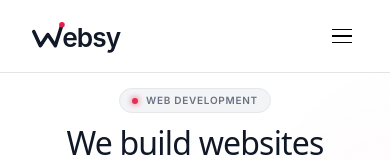
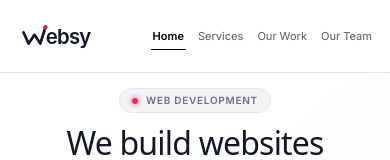
Before and after one commit to mahunn/Websy-Agentic, a Next.js app: page / in a window 390 px wide. Shown: the top 160 px of the page. Built offline with nearby package versions, Linux system fonts and the light colour scheme.

Commit message:
feat(navigation): render all links inline on mobile, removing collapsible hamburger menu

```diff
--- a/components/Navbar.tsx
+++ b/components/Navbar.tsx
@@ -6,6 +6,7 @@ import { usePathname } from 'next/navigation';
 import Image from 'next/image';
 
 const navLinks = [
+  { label: 'Home', href: '/' },
   { label: 'Services', href: '/services' },
   { label: 'Our Work', href: '/work' },
   { label: 'Our Team', href: '/about' },
@@ -13,7 +14,6 @@ const navLinks = [
 
 export default function Navbar() {
   const pathname = usePathname();
-  const [isOpen, setIsOpen] = useState(false);
   const [scrolled, setScrolled] = useState(false);
 
   useEffect(() => {
@@ -45,13 +45,13 @@ export default function Navbar() {
       }`}
     >
       <nav
-        className="pointer-events-auto max-w-7xl mx-auto px-6 md:px-8 h-[72px] flex items-center justify-between"
+        className="pointer-events-auto max-w-7xl mx-auto px-4 sm:px-6 md:px-8 h-[72px] flex items-center justify-between gap-3 sm:gap-4"
         aria-label="Primary navigation"
       >
         {/* Brand Logo */}
         <Link
           href="/"
-          className="flex items-center gap-2 hover:opacity-80 transition-opacity"
+          className="flex-shrink-0 flex items-center gap-2 hover:opacity-80 transition-opacity"
           aria-label="Websy — go to homepage"
         >
           <Image
@@ -59,24 +59,24 @@ export default function Navbar() {
             alt="Websy logo"
             width={120}
             height={36}
-            className="block h-9 w-auto transition-all duration-300"
+            className="block h-7 sm:h-8 md:h-9 w-auto transition-all duration-300"
             priority
           />
         </Link>
 
-        {/* Desktop Nav Links */}
-        <ul className="hidden md:flex items-center gap-8" role="list">
+        {/* Navigation Links — Inline and responsive */}
+        <ul className="flex items-center gap-2.5 sm:gap-4 md:gap-8" role="list">
           {navLinks.map((link) => {
             const isActive = pathname === link.href;
             return (
               <li key={link.href}>
                 <Link
                   href={link.href}
-                  className={`relative text-[16px] font-[420] leading-[1.5] transition-colors duration-200 py-2 ${textClass} ${
+                  className={`relative text-[11px] sm:text-[14px] md:text-[16px] font-[450] md:font-[420] leading-[1.5] transition-colors duration-200 py-1.5 px-0.5 sm:px-1 md:py-2 block ${textClass} ${
                     isActive
                       ? isLightPage
-                        ? 'opacity-100'
-                        : 'text-white'
+                        ? 'opacity-100 font-semibold'
+                        : 'text-white font-semibold'
                       : isLightPage
                       ? 'opacity-60 hover:opacity-100'
                       : 'text-white/60 hover:text-white'
@@ -96,8 +96,8 @@ export default function Navbar() {
           })}
         </ul>
 
-        {/* Desktop CTAs */}
-        <div className="hidden md:flex items-center gap-3">
+        {/* Desktop CTAs (hidden on mobile, visible on desktop md+) */}
+        <div className="hidden md:flex items-center gap-3 flex-shrink-0">
           {isLightPage ? (
             <>
               <Link href="/contact" className="btn-outline-light text-sm py-2.5 px-5">
@@ -118,73 +118,7 @@ export default function Navbar() {
             </>
           )}
         </div>
-
-        {/* Hamburger — Mobile */}
-        <button
-          className={`flex md:hidden flex-col justify-center items-center gap-[5px] w-12 h-12 p-2 cursor-pointer relative z-[60] focus:outline-none ${
-            isOpen ? 'text-black' : textClass
-          }`}
-          onClick={() => setIsOpen(!isOpen)}
-          aria-expanded={isOpen}
-          aria-controls="mobile-menu"
-          aria-label="Toggle navigation menu"
-          type="button"
-        >
-          <span
-            className={`block w-5 h-[1.5px] bg-current transition-transform duration-300 origin-center ${
-              isOpen ? 'translate-y-[6.5px] rotate-45' : ''
-            }`}
-          />
-          <span
-            className={`block w-5 h-[1.5px] bg-current transition-opacity duration-200 ${
-              isOpen ? 'opacity-0' : ''
-            }`}
-          />
-          <span
-            className={`block w-5 h-[1.5px] bg-current transition-transform duration-300 origin-center ${
-              isOpen ? '-translate-y-[6.5px] -rotate-45' : ''
-            }`}
-          />
-        </button>
       </nav>
-
-      {/* Mobile Menu */}
-      <div
-        id="mobile-menu"
-        className={`fixed inset-0 h-screen w-full z-50 flex flex-col justify-center items-center gap-10 px-6 transition-all duration-300 md:hidden bg-white ${
-          isOpen ? 'opacity-100 translate-y-0 visible pointer-events-auto' : 'opacity-0 -translate-y-3 invisible pointer-events-none'
-        }`}
-        aria-hidden={!isOpen}
-      >
-        <ul className="flex flex-col items-center gap-8" role="list">
-          {[{ label: 'Home', href: '/' }, ...navLinks].map((link) => {
-            const isActive = pathname === link.href;
-            return (
-              <li key={link.href}>
-                <Link
-                  href={link.href}
-                  className={`display-xl transition-all duration-200 text-gray-900 ${
-                    isActive ? 'opacity-100 font-normal' : 'opacity-50 hover:opacity-90'
-                  }`}
-                  style={{ fontSize: 'clamp(32px, 8vw, 56px)', fontWeight: 300 }}
-                  onClick={() => setIsOpen(false)}
-                >
-                  {link.label}
-                </Link>
-              </li>
-            );
-          })}
-        </ul>
-        <div className="flex flex-col items-center gap-3 w-full max-w-[280px] mt-2">
-          <Link
-            href="/contact"
-            className="btn-primary w-full text-center text-sm py-3"
-            onClick={() => setIsOpen(false)}
-          >
-            Get a Website
-          </Link>
-        </div>
-      </div>
     </header>
   );
 }
```
